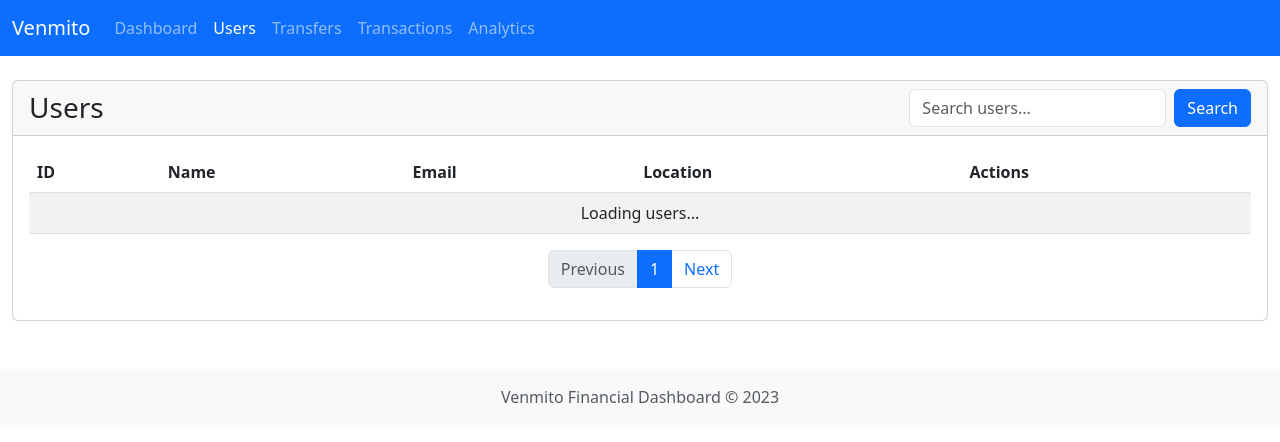
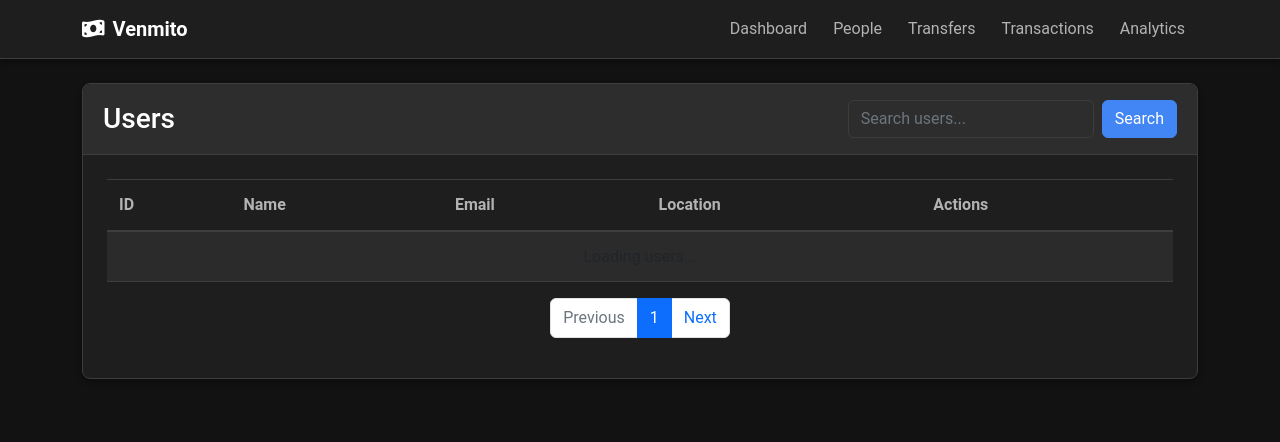
Before and after one commit to xtillion/venmito-template, a Flask app: page /users in a window 1280 px wide. Shown: the top 442 px of the page. Run offline with Flask 3, Linux system fonts and the light colour scheme.

Commit message:
Implement dark theme for Venmito application; update layout and styles for improved UI/UX

```diff
--- /dev/null
+++ b/static/css/dark-theme.css
@@ -0,0 +1,255 @@
+/*
+ * Venmito Dark Theme
+ * A sophisticated dark theme with accent colors for the Venmito application
+ */
+
+ :root {
+    /* Main theme colors */
+    --bg-primary: #121212;
+    --bg-secondary: #1e1e1e;
+    --bg-tertiary: #2d2d2d;
+    --text-primary: #ffffff;
+    --text-secondary: #b3b3b3;
+    --text-muted: #8c8c8c;
+
+    /* Accent colors for highlights and data visualization */
+    --accent-blue: #4285f4;
+    --accent-green: #34a853;
+    --accent-yellow: #fbbc05;
+    --accent-red: #ea4335;
+    --accent-purple: #ab47bc;
+    --accent-teal: #26a69a;
+
+    /* Border and shadow */
+    --border-color: #3d3d3d;
+    --box-shadow: 0 4px 6px rgba(0, 0, 0, 0.3);
+  }
+
+  /* Base styles */
+  body {
+    background-color: var(--bg-primary);
+    color: var(--text-primary);
+    font-family: 'Roboto', 'Segoe UI', Tahoma, Geneva, Verdana, sans-serif;
+    line-height: 1.6;
+  }
+
+  /* Navbar styling */
+  .navbar {
+    background-color: var(--bg-secondary) !important;
+    box-shadow: var(--box-shadow);
+    border-bottom: 1px solid var(--border-color);
+  }
+
+  .navbar-brand {
+    color: var(--text-primary) !important;
+    font-weight: bold;
+  }
+
+  .navbar-nav {
+    margin-left: auto; /* Moves nav items to the right */
+  }
+
+  .nav-link {
+    color: var(--text-secondary) !important;
+    margin: 0 5px;
+    transition: color 0.3s;
+  }
+
+  .nav-link:hover, .nav-link.active {
+    color: var(--text-primary) !important;
+    border-bottom: 2px solid var(--accent-blue);
+  }
+
+  /* Cards styling */
+  .card {
+    background-color: var(--bg-secondary);
+    border: 1px solid var(--border-color);
+    border-radius: 8px;
+    box-shadow: var(--box-shadow);
+    margin-bottom: 1.5rem;
+    overflow: hidden;
+  }
+
+  .card-header {
+    background-color: var(--bg-tertiary);
+    border-bottom: 1px solid var(--border-color);
+    color: var(--text-primary);
+    font-weight: 600;
+    padding: 1rem 1.25rem;
+  }
+
+  .card-body {
+    padding: 1.5rem;
+  }
+
+  /* Tables styling */
+  .table {
+    color: var(--text-primary);
+    border-color: var(--border-color);
+  }
+
+  .table-striped tbody tr:nth-of-type(odd) {
+    background-color: var(--bg-tertiary);
+  }
+
+  .table thead th {
+    border-bottom: 2px solid var(--border-color);
+    color: var(--text-secondary);
+    font-weight: 600;
+  }
+
+  .table td, .table th {
+    border-top: 1px solid var(--border-color);
+    padding: 0.75rem;
+    vertical-align: middle;
+  }
+
+  /* Form elements */
+  .form-control, .form-select {
+    background-color: var(--bg-tertiary);
+    border: 1px solid var(--border-color);
+    color: var(--text-primary);
+  }
+
+  .form-control:focus, .form-select:focus {
+    background-color: var(--bg-tertiary);
+    border-color: var(--accent-blue);
+    box-shadow: 0 0 0 0.2rem rgba(66, 133, 244, 0.25);
+    color: var(--text-primary);
+  }
+
+  .form-label {
+    color: var(--text-secondary);
+    margin-bottom: 0.5rem;
+  }
+
+  /* Buttons */
+  .btn-primary {
+    background-color: var(--accent-blue);
+    border-color: var(--accent-blue);
+  }
+
+  .btn-primary:hover {
+    background-color: #3367d6;
+    border-color: #3367d6;
+  }
+
+  .btn-success {
+    background-color: var(--accent-green);
+    border-color: var(--accent-green);
+  }
+
+  .btn-warning {
+    background-color: var(--accent-yellow);
+    border-color: var(--accent-yellow);
+    color: #212529;
+  }
+
+  .btn-danger {
+    background-color: var(--accent-red);
+    border-color: var(--accent-red);
+  }
+
+  /* Chart containers */
+  canvas {
+    background-color: var(--bg-secondary);
+    border-radius: 4px;
+    margin-bottom: 1rem;
+  }
+
+  /* Stats cards */
+  .stats-card {
+    background-color: var(--bg-tertiary);
+    border-radius: 8px;
+    padding: 1.5rem;
+    margin-bottom: 1.5rem;
+    position: relative;
+    overflow: hidden;
+    min-height: 140px;
+  }
+
+  .stats-card .stats-title {
+    color: var(--text-secondary);
+    font-size: 1rem;
+    margin-bottom: 0.5rem;
+  }
+
+  .stats-card .stats-value {
+    color: var(--text-primary);
+    font-size: 2rem;
+    font-weight: bold;
+    margin-bottom: 1rem;
+  }
+
+  .stats-card .stats-change {
+    font-size: 0.9rem;
+    position: absolute;
+    bottom: 1rem;
+  }
+
+  .stats-card .stats-change.positive {
+    color: var(--accent-green);
+  }
+
+  .stats-card .stats-change.negative {
+    color: var(--accent-red);
+  }
+
+  .stats-card.blue-accent .stats-value {
+    color: var(--accent-blue);
+  }
+
+  .stats-card.green-accent .stats-value {
+    color: var(--accent-green);
+  }
+
+  .stats-card.yellow-accent .stats-value {
+    color: var(--accent-yellow);
+  }
+
+  .stats-card.red-accent .stats-value {
+    color: var(--accent-red);
+  }
+
+  .stats-card.purple-accent .stats-value {
+    color: var(--accent-purple);
+  }
+
+  .stats-card.teal-accent .stats-value {
+    color: var(--accent-teal);
+  }
+
+  /* Chart size adjustments */
+  .chart-container-sm {
+    height: 200px;
+  }
+
+  .chart-container-md {
+    height: 300px;
+  }
+
+  .chart-container-lg {
+    height: 400px;
+  }
+
+  .chart-container-xl {
+    height: 500px;
+  }
+
+  /* Responsive adjustments */
+  @media (max-width: 768px) {
+    .stats-card {
+      min-height: 120px;
+    }
+
+    .stats-card .stats-value {
+      font-size: 1.7rem;
+    }
+
+    .chart-container-sm,
+    .chart-container-md,
+    .chart-container-lg,
+    .chart-container-xl {
+      height: 250px;
+    }
+  }
--- a/templates/layout.html
+++ b/templates/layout.html
@@ -3,58 +3,63 @@
 <head>
     <meta charset="UTF-8">
     <meta name="viewport" content="width=device-width, initial-scale=1.0">
-    <title>{% block title %}Venmito Dashboard{% endblock %}</title>
+    <title>{% block title %}Venmito{% endblock %}</title>
+
     <!-- Bootstrap CSS -->
-    <link href="https://cdn.jsdelivr.net/npm/bootstrap@5.3.0/dist/css/bootstrap.min.css" rel="stylesheet">
-    <!-- Custom CSS -->
-    <link rel="stylesheet" href="{{ url_for('static', filename='css/styles.css') }}">
+    <link href="https://cdn.jsdelivr.net/npm/bootstrap@5.2.3/dist/css/bootstrap.min.css" rel="stylesheet">
+
+    <!-- Venmito Dark Theme CSS -->
+    <link href="{{ url_for('static', filename='css/dark-theme.css') }}" rel="stylesheet">
+
+    <!-- Font Awesome -->
+    <link rel="stylesheet" href="https://cdnjs.cloudflare.com/ajax/libs/font-awesome/6.2.1/css/all.min.css">
+
     <!-- Chart.js -->
     <script src="https://cdn.jsdelivr.net/npm/chart.js"></script>
+
     {% block head_content %}{% endblock %}
 </head>
 <body>
-    <nav class="navbar navbar-expand-lg navbar-dark bg-primary">
-        <div class="container-fluid">
-            <a class="navbar-brand" href="{{ url_for('index') }}">Venmito</a>
+    <nav class="navbar navbar-expand-lg navbar-dark mb-4">
+        <div class="container">
+            <a class="navbar-brand" href="/">
+                <i class="fas fa-money-bill-wave me-2"></i>Venmito
+            </a>
             <button class="navbar-toggler" type="button" data-bs-toggle="collapse" data-bs-target="#navbarNav">
                 <span class="navbar-toggler-icon"></span>
             </button>
             <div class="collapse navbar-collapse" id="navbarNav">
-                <ul class="navbar-nav">
+                <ul class="navbar-nav ms-auto">
                     <li class="nav-item">
-                        <a class="nav-link" href="{{ url_for('index') }}">Dashboard</a>
+                        <a class="nav-link {% if request.path == '/' %}active{% endif %}" href="/">Dashboard</a>
                     </li>
                     <li class="nav-item">
-                        <a class="nav-link" href="{{ url_for('users') }}">Users</a>
+                        <a class="nav-link {% if request.path == '/people' %}active{% endif %}" href="/people">People</a>
                     </li>
                     <li class="nav-item">
-                        <a class="nav-link" href="{{ url_for('transfers') }}">Transfers</a>
+                        <a class="nav-link {% if request.path == '/transfers' %}active{% endif %}" href="/transfers">Transfers</a>
                     </li>
                     <li class="nav-item">
-                        <a class="nav-link" href="{{ url_for('transactions') }}">Transactions</a>
+                        <a class="nav-link {% if request.path == '/transactions' %}active{% endif %}" href="/transactions">Transactions</a>
                     </li>
                     <li class="nav-item">
-                        <a class="nav-link" href="{{ url_for('analytics') }}">Analytics</a>
+                        <a class="nav-link {% if request.path == '/analytics' %}active{% endif %}" href="/analytics">Analytics</a>
                     </li>
                 </ul>
             </div>
         </div>
     </nav>
 
-    <main class="container-fluid mt-4">
+    <div class="container">
         {% block content %}{% endblock %}
-    </main>
-
-    <footer class="footer mt-5 py-3 bg-light">
-        <div class="container text-center">
-            <span class="text-muted">Venmito Financial Dashboard © 2023</span>
-        </div>
-    </footer>
+    </div>
 
     <!-- Bootstrap JS Bundle with Popper -->
-    <script src="https://cdn.jsdelivr.net/npm/bootstrap@5.3.0/dist/js/bootstrap.bundle.min.js"></script>
-    <!-- Custom JavaScript -->
-    <script src="{{ url_for('static', filename='js/main.js') }}"></script>
+    <script src="https://cdn.jsdelivr.net/npm/bootstrap@5.2.3/dist/js/bootstrap.bundle.min.js"></script>
+
+    <!-- Common JavaScript -->
+    <script src="{{ url_for('static', filename='js/common.js') }}"></script>
+
     {% block scripts %}{% endblock %}
 </body>
 </html>
```
Also changed, not shown: templates/analytics.html (+129 -138 lines).
